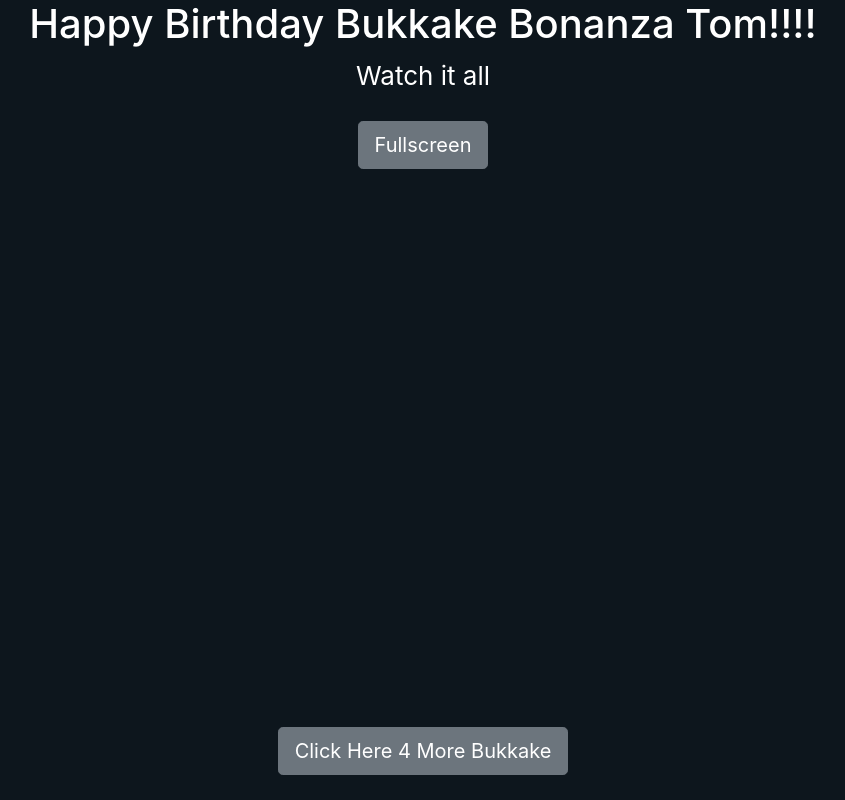
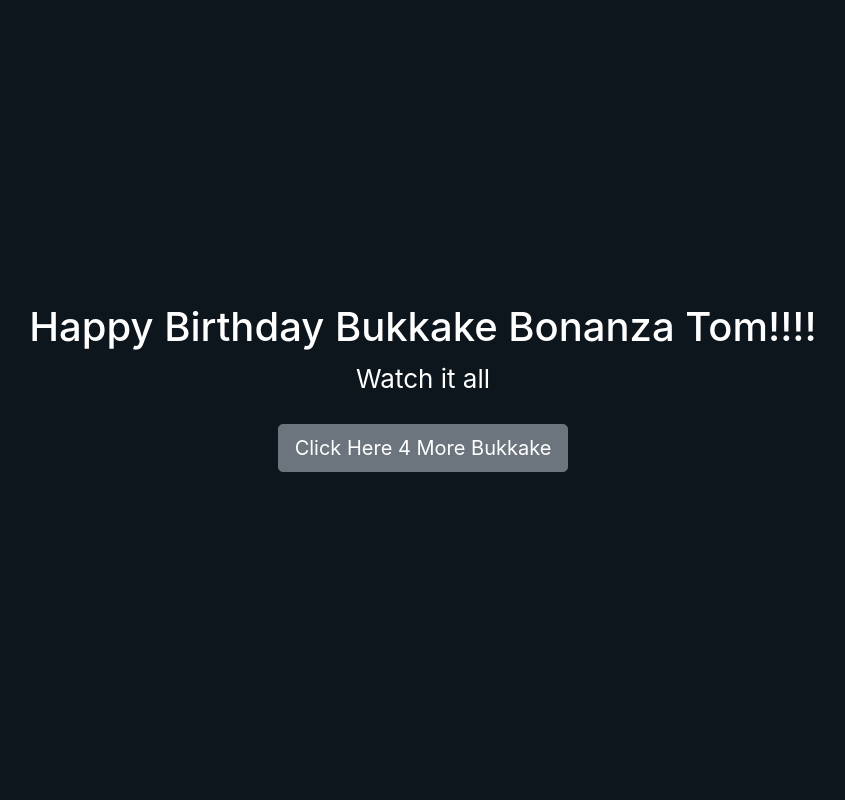
Before and after one commit to werzl/tomsbirthdaybukkakebonanza.org, a React (Create React App) app in the folder tomsbirthdaybukkakebonana/: page / in a window 1280 px wide. Shown: the whole page, without its empty margins (217-1062 px from the left). Built offline with nearby package versions, Linux system fonts and the light colour scheme.

Commit message:
fullscreen button didnt work on ios

```diff
--- a/tomsbirthdaybukkakebonana/package.json
+++ b/tomsbirthdaybukkakebonana/package.json
@@ -16,6 +16,7 @@
     "react-image-gallery": "^1.0.8",
     "react-player": "^2.7.2",
     "react-scripts": "4.0.1",
+    "react-youtube": "^7.13.0",
     "screenfull": "^5.1.0",
     "web-vitals": "^0.2.4"
   },
--- a/tomsbirthdaybukkakebonana/src/components/Video.jsx
+++ b/tomsbirthdaybukkakebonana/src/components/Video.jsx
@@ -1,29 +1,19 @@
-import React, { useRef } from 'react'
-import { findDOMNode } from 'react-dom'
-import screenfull from 'screenfull'
-import ReactPlayer from 'react-player'
+import React from 'react';
 import Button from 'react-bootstrap/Button';
-import Gallery from './Gallery.jsx'
+import Gallery from './Gallery.jsx';
+import YouTube from 'react-youtube';
 
-const playerConfig = {
-    youtube: {
-        playerVars: {
-            showinfo: 0,
-            rel: 0,
-            modestbranding: 1,
-            playsinline: 1
-        }
+const playerOptions = {
+    playerVars: {
+        showinfo: 0,
+        rel: 0,
+        modestbranding: 1,
+        showcontrols: 1
     }
 };
 
 function Video() {
     const [buttonPressed, setButtonPressed] = React.useState(false);
-
-    const player = useRef(null);
-
-    const onClickFullscreen = () => {
-        screenfull.request(findDOMNode(player.current));
-    }
 
     return (
         <>
@@ -34,20 +24,19 @@ function Video() {
 
                     <p>Watch it all</p>
 
-                    <Button
-                        style={{ marginTop: "10px", marginBottom: "25px" }}
-                        variant="secondary"
-                        size="lg"
-                        onClick={() => onClickFullscreen()}>Fullscreen</Button>
+                    {/* <iframe
+                        title="tomsbirthdayvideo"
+                        width="560"
+                        height="315"
+                        src="https://www.youtube.com/embed/Q1GLMsDZE8o?rel=0&modestbranding=1"
+                        frameborder="0"
+                        allow="accelerometer; autoplay; clipboard-write; encrypted-media; gyroscope; picture-in-picture"
+                        allowfullscreen="true"></iframe> */}
 
-                    <ReactPlayer
-                        ref={player}
-                        url="https://www.youtube.com/embed/Q1GLMsDZE8o"
-                        width="100%"
-                        height="100%"
-                        config={playerConfig}
-                        controls={true}
-                        onEnded={() => setButtonPressed(true)} />
+                    <YouTube
+                        videoId="Q1GLMsDZE8o"
+                        opts={playerOptions}
+                        onEnd={() => setButtonPressed(true)} />
 
                     <Button
                         style={{ marginTop: "10px", marginBottom: "25px" }}
```
Also changed, not shown: 2 other files (tests, documents, lock files or other folders).
